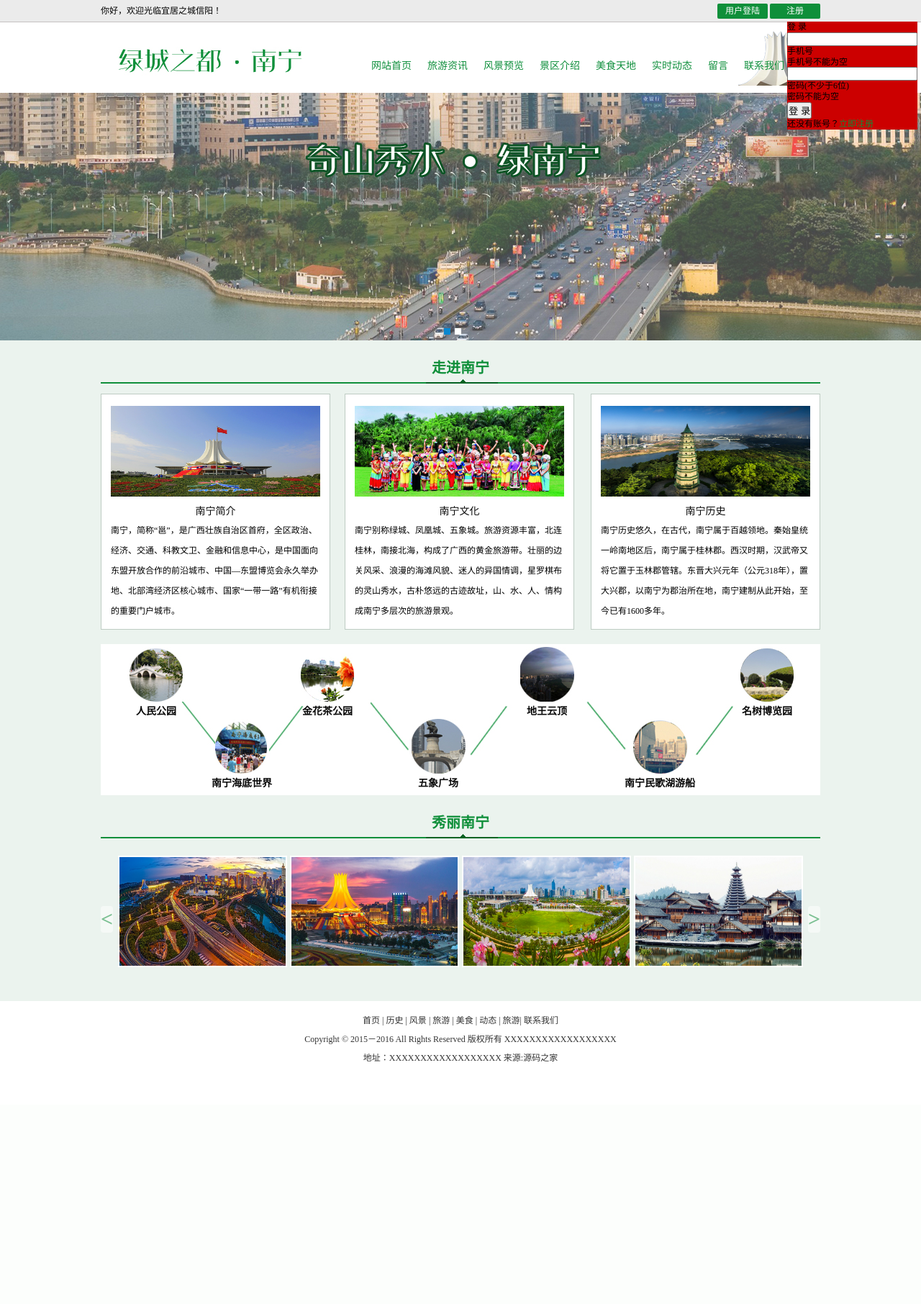
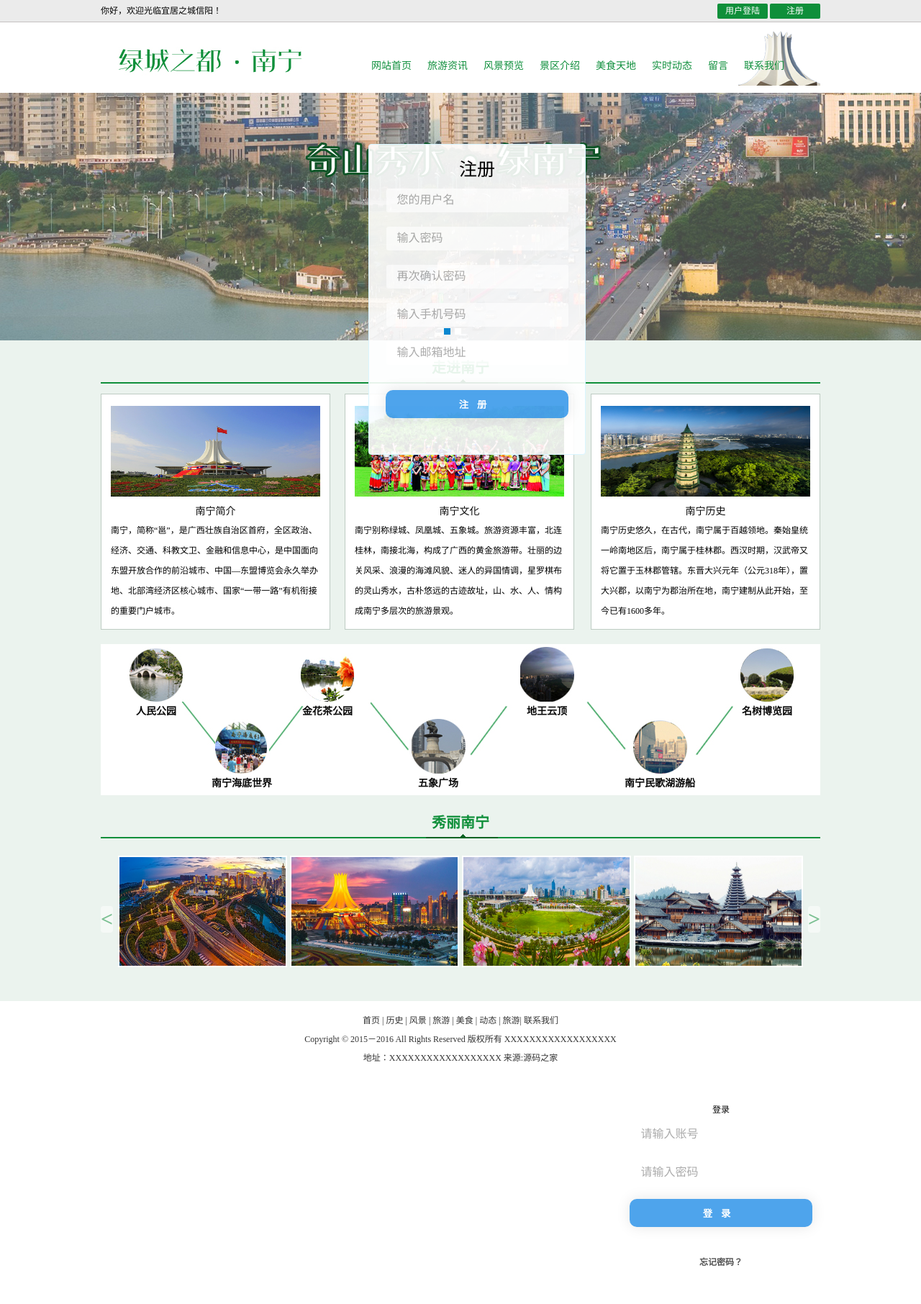
Before and after one commit to w251510860/Tour, a Flask app: page / in a window 1280 px wide. Shown: the whole page at 72% size. Before the commit the page ends 1475 px from the top, so only its background shows below. Run offline with Flask 2, Linux system fonts and the light colour scheme; parts of the project's set-up code (start-up, migrations or seed data) failed here and were passed over; some libraries are stand-ins or nearby versions.

Commit message:
:art:代码结构调整

```diff
--- a/project/static/homepage/css/pagename.css
+++ b/project/static/homepage/css/pagename.css
@@ -740,9 +740,9 @@ body {
 
 /************************************ login, register **********************************/
 .login_form {
-    position:fixed;
-    top:30px;
-    right:5px;
+    position: fixed;
+    top: 30px;
+    right: 5px;
     background-color: #cc0000;
 }
 
@@ -769,3 +769,179 @@ body {
 .footer p a:hover {
     text-decoration: underline;
 }
+
+/*****************登陆 注册********************/
+.regist_title {
+    margin-left: auto;
+    margin-top: 20px;
+    font-size: 25px;
+}
+
+.box-1 {
+    width: 50%;
+    height: 900px;
+    float: left;
+    overflow: hidden;
+}
+
+.box-2 {
+    width: 50%;
+    position: fixed;
+    float: left;
+    overflow: hidden;
+    top: 25%;
+    left: 40%;
+}
+
+.lefp {
+    -webkit-animation: mylefp 10s;
+    -o-animation: mylefp 10s;
+    animation: mylefp 10s;
+    position: relative;
+    float: left;
+    opacity: 0;
+    background-position: 100% 0;
+}
+
+.righp {
+    -webkit-animation: myrighp 10s;
+    -o-animation: myrighp 10s;
+    animation: myrighp 10s;
+    position: relative;
+    float: right;
+    opacity: 0;
+    width: 100%;
+    height: 100%;
+    overflow: hidden;
+}
+
+#git {
+    -webkit-animation: mygit 100s linear infinite;
+    -o-animation: mygit 100s linear infinite;
+    animation: mygit 100s linear infinite;
+}
+
+.le-1 {
+    position: relative;
+    -webkit-animation: myflrg 10s;
+    -o-animation: myflrg 10s;
+    animation: myflrg 6s;
+}
+
+.le-2 {
+    overflow: hidden;
+    height: 73%;
+}
+
+.flrg {
+    float: right;
+    width: 300px;
+    background: rgba(255, 255, 255, .6);
+    text-align: center;
+    padding-bottom: 40px;
+    -webkit-border-radius: 4px;
+    -moz-border-radius: 4px;
+    border-radius: 4px;
+}
+
+.a {
+    margin: auto;
+}
+
+.flrg > .a, .flrg-1 > .a {
+    padding: 10px;
+}
+
+.flrg > .a > .in-1, .flrg-1 > .a > .in-1 {
+    outline: none;
+    opacity: 0.6;
+    width: 238px;
+    height: 33px;
+    border: none;
+    -webkit-border-radius: 3px;
+    -moz-border-radius: 3px;
+    border-radius: 3px;
+    font-size: 16px;
+    color: black;
+    padding-left: 15px;
+}
+
+.in-1:focus {
+    -webkit-box-shadow: 0 0 33px #1b00ff inset, 0 0 18px #1b00ff;
+    -moz-box-shadow: 0 0 33px #1b00ff inset, 0 0 18px #1b00ff;
+    box-shadow: 0 0 33px #1b00ff inset, 0 0 18px #1b00ff;
+    -webkit-animation: myin-1 10s linear infinite;
+    -o-animation: myin-1 10s linear infinite;
+    animation: myin-1 10s linear infinite;
+}
+
+.flrg > .a > button, .flrg-1 > .a > button {
+    width: 91%;
+    padding: 10px;
+    border: none;
+    -webkit-border-radius: 10px;
+    -moz-border-radius: 10px;
+    border-radius: 10px;
+    cursor: pointer;
+    -webkit-box-shadow: 0 0 19px rgba(0, 0, 0, .1);
+    -moz-box-shadow: 0 0 19px rgba(0, 0, 0, .1);
+    box-shadow: 0 0 19px rgba(0, 0, 0, .1);
+    background: rgba(6, 127, 228, 0.71);
+    color: white;
+    font-weight: bold;
+    letter-spacing: 12px;
+    text-align: center;
+    outline: none;
+    -webkit-transition: all 2s;
+    -moz-transition: all 2s;
+    -ms-transition: all 2s;
+    -o-transition: all 2s;
+    transition: all 2s;
+}
+
+.flrg > .a > button:hover, .flrg-1 > .a > button:hover {
+    -webkit-box-shadow: 0 15px 30px 0 rgba(255, 255, 255, .15) inset, 0 2px 7px 0 rgba(0, 0, 0, .2);
+    -moz-box-shadow: 0 15px 30px 0 rgba(255, 255, 255, .15) inset, 0 2px 7px 0 rgba(0, 0, 0, .2);
+    box-shadow: 0 15px 30px 0 rgba(255, 255, 255, .15) inset, 0 2px 7px 0 rgba(0, 0, 0, .2);
+}
+
+.hr {
+    width: 91%;
+    height: 2px;
+    background: rgba(255, 255, 255, 0.6);
+    margin: auto;
+}
+
+.flrg > .a > a {
+    text-decoration: none;
+    font-weight: bold;
+    color: #545454;
+}
+
+.flrg-1 {
+    float: left;
+    width: 300px;
+    background: rgba(255, 255, 255, .9);  /* 透明背景 */
+    /*background-color: white;*/
+    border: 1px solid #d9f5ff;
+    border-radius: 25px;
+    text-align: center;
+    padding-bottom: 40px;
+    -webkit-border-radius: 4px;
+    -moz-border-radius: 4px;
+    position: absolute;
+    -webkit-animation: myflrg-2 10s;
+    -o-animation: myflrg-2 10s;
+    animation: myflrg-2 6s;
+    overflow: hidden;
+}
+
+.in-1 {
+    border-style: solid;
+    border-color: mediumturquoise;
+
+}
+
+.regist_button {
+    margin: auto;
+}
--- a/project/static/homepage/js/homepage.js
+++ b/project/static/homepage/js/homepage.js
@@ -0,0 +1,39 @@
+$(document).ready(function () {
+    var username = $("#username").val();
+    var password = $("#password").val();
+    var re_password = $("#re-password").val();
+    var telephone_number = $("#telephone-number").val();
+    var email = $("#e-mail").val();
+
+
+    $("#regist").submit(function (e) {
+
+        // $("#regist").preventDefault(function (e) {
+        //     check_password(password, re_password)
+        // });
+        alert("密码为",username, password, re_password, telephone_number, email);
+
+        // $.ajax({
+        //     url: "/greet",
+        //     data: {
+        //         "username": username,
+        //         "password": password,
+        //         "telephone_number": telephone_number,
+        //         "email": email,
+        //     },
+        //     type: "POST",
+        //     dataType: "json",
+        //     success: function (data) {
+        //         alert('发送成功')
+        //     }
+        // });
+
+    });
+
+    function check_password(password, re_password) {
+        if (password != re_password) {
+            alert('两次密码不一致')
+        }
+
+    }
+});
--- a/project/templates/homepage/homepage_base_index.html
+++ b/project/templates/homepage/homepage_base_index.html
@@ -21,13 +21,6 @@
         <script type="text/javascript" src="../../static/homepage/js/homepage.js"></script>
         <script type="text/javascript" src="../../static/homepage/js/jquery.SuperSlide.2.1.js"></script>
     {% endblock %}
-<style>
-.login_form {
-	position:fixed;
-	top:30px;
-	right:5px;
-}
-</style>
 </head>
 
 
@@ -376,27 +369,56 @@
 <!--注册表单 开始 -->
 <!--注册表单 结束 -->
 <!--登陆 开始 -->
-<form class="login_form_con">
-        <div class="login_form">
-            <div class="login_title">
-                <h3>登 录</h3>
-                <a href="javascript:;" class="shutoff"></a>
+<div class="box-2 le-1">
+    <form id="login" action="" method="post">
+        <div class="flrg">
+                <h3>登录</h3>
+            <div class="a">
+                <!--<label>账号：</label>-->
+                <input type="text" class="in-1" placeholder="请输入账号">
             </div>
-            <div class="form_group">
-                <input id="mobile" type="text" name="mobile" autocomplete="off">
-                <div class="input_tip">手机号</div>
-                <div id="login-mobile-err" class="error_tip">手机号不能为空</div>
+            <div class="a">
+                <!--<label>密码：</label>-->
+                <input type="password" class="in-1" placeholder="请输入密码">
             </div>
-            <div class="form_group">
-                <input id="password" type="password" name="password">
-                <div class="input_tip">密码(不少于6位)</div>
-                <div id="login-password-err" class="error_tip">密码不能为空</div>
+            <div class="a">
+                <button type="button">登录</button>
             </div>
-            <input type="submit" name="" value="登 录" class="input_sub">
-            <div class="down_link">还没有账号？<a href="javascript:;" class="to_register">立即注册</a></div>
+            <div class="a">
+                <div class="hr"></div>
+            </div>
+            <div class="a">
+                <a href="#">忘记密码？</a>
+            </div>
         </div>
-        <div class="mask"></div>
     </form>
+</div>
+<div class="box-2 le-2">
+    <form  id="regist" action="" method="post">
+        <div class="flrg-1">
+            <h2 class="regist_title">注册</h2>
+            <div class="a">
+                <input type="text" id="username" class="in-1" placeholder="您的用户名">
+            </div>
+            <div class="a">
+                <input type="password" id="password" class="in-1" placeholder="输入密码">
+            </div>
+            <div class="a">
+                <input type="password" id="re-password" class="in-1" placeholder="再次确认密码">
+            </div>
+            <div class="a">
+                <input type="text" id="telephone-number" class="in-1" placeholder="输入手机号码">
+            </div>
+            <div class="a">
+                <input type="email" id="e-mail" class="in-1" placeholder="输入邮箱地址">
+            </div>
+            <div class="a">
+                <br>
+                <button class="regist_button" type="submit" value="Submit">注册</button>
+            </div>
+        </div>
+    </form>
+</div>
 <!--登陆 结束 -->
 </body>
 
```
